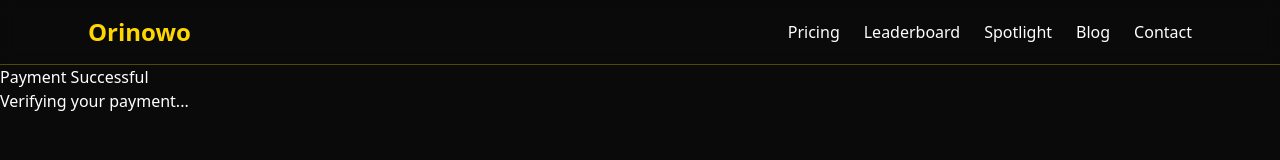
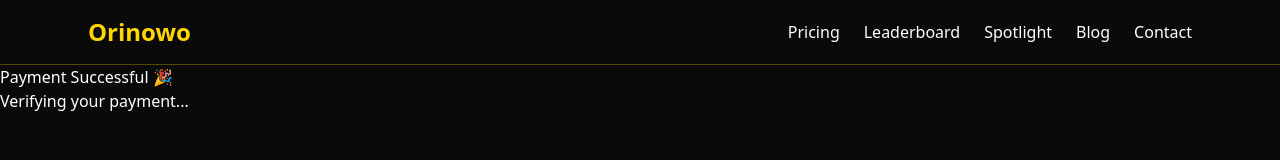
Before and after one commit to Orinowoai/Orinowowa, a Next.js app: page /success in a window 1280 px wide. Shown: the top 160 px of the page. Built offline with nearby package versions, Linux system fonts and the light colour scheme.

Commit message:
Fix success page with Suspense and dynamic rendering

```diff
--- a/app/success/page.tsx
+++ b/app/success/page.tsx
@@ -1,15 +1,16 @@
 import { Suspense } from 'react';
 import SuccessContent from './SuccessContent';
-
-export const dynamic = 'force-dynamic'; // 🔑 Prevents static build errors
 
 export default function SuccessPage() {
 return (
 <div className="success-page">
-<h1>Payment Successful</h1>
+<h1>Payment Successful 🎉</h1>
 <Suspense fallback={<div>Loading payment details...</div>}>
 <SuccessContent />
 </Suspense>
 </div>
 );
 }
+
+// Force dynamic rendering to avoid prerender build errors
+export const dynamic = 'force-dynamic';
```
